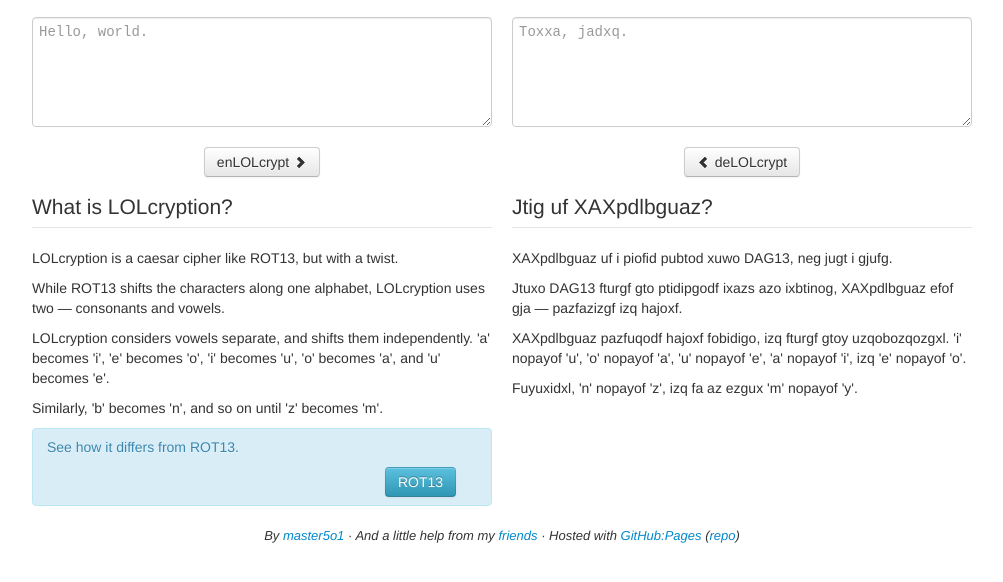
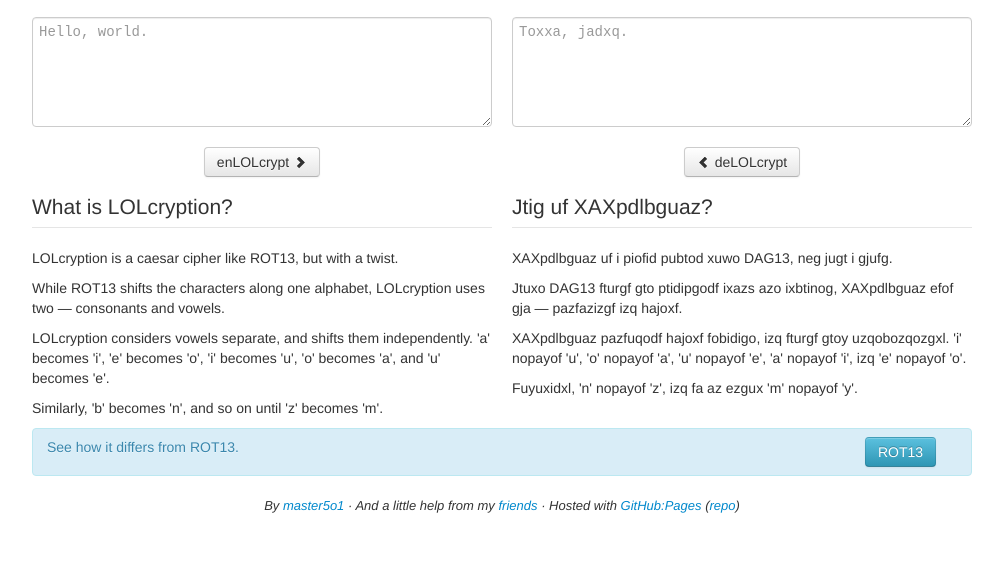
Before and after one commit to master5o1/lolcryption.master5o1.com, a plain HTML site: page index.html in a window 1280 px wide. Shown: the part 116-698 px from the top of the page, without its empty margins (138-1141 px from the left). Drawn offline with nearby package versions, Linux system fonts and the light colour scheme.

Commit message:
Update index.html

```diff
--- a/index.html
+++ b/index.html
@@ -44,10 +44,6 @@
 					<p>While ROT13 shifts the characters along one alphabet, LOLcryption uses two &mdash; consonants and vowels.</p>
 					<p>LOLcryption considers vowels separate, and shifts them independently. 'a' becomes 'i', 'e' becomes 'o', 'i' becomes 'u', 'o' becomes 'a', and 'u' becomes 'e'.</p>
 					<p>Similarly, 'b' becomes 'n', and so on until 'z' becomes 'm'.</p>
-					<div class="alert alert-info clearfix">
-						<p>See how it differs from ROT13.</p>
-						<button id="rot13" class="btn btn-info pull-right">ROT13</button>
-					</div>
 				</div>
 				<div class="span6">
 					<legend>Jtig uf XAXpdlbguaz?</legend>
@@ -56,6 +52,10 @@
 					<p>XAXpdlbguaz pazfuqodf hajoxf fobidigo, izq fturgf gtoy uzqobozqozgxl. 'i' nopayof 'u', 'o' nopayof 'a', 'u' nopayof 'e', 'a' nopayof 'i', izq 'e' nopayof 'o'.</p>
 					<p>Fuyuxidxl, 'n' nopayof 'z', izq fa az ezgux 'm' nopayof 'y'.</p>
 				</div>
+			</div>
+			<div class="alert alert-info clearfix">
+				<span class="pull-left">See how it differs from ROT13.</span>
+				<button id="rot13" class="btn btn-info pull-right">ROT13</button>
 			</div>
 			<div class="small-oblique" style="text-align: center;">
 				By <a href="http://master5o1.com/">master5o1</a> &middot; And a little help from my <a href="https://github.com/ualug?tab=members">friends</a> &middot;
```
